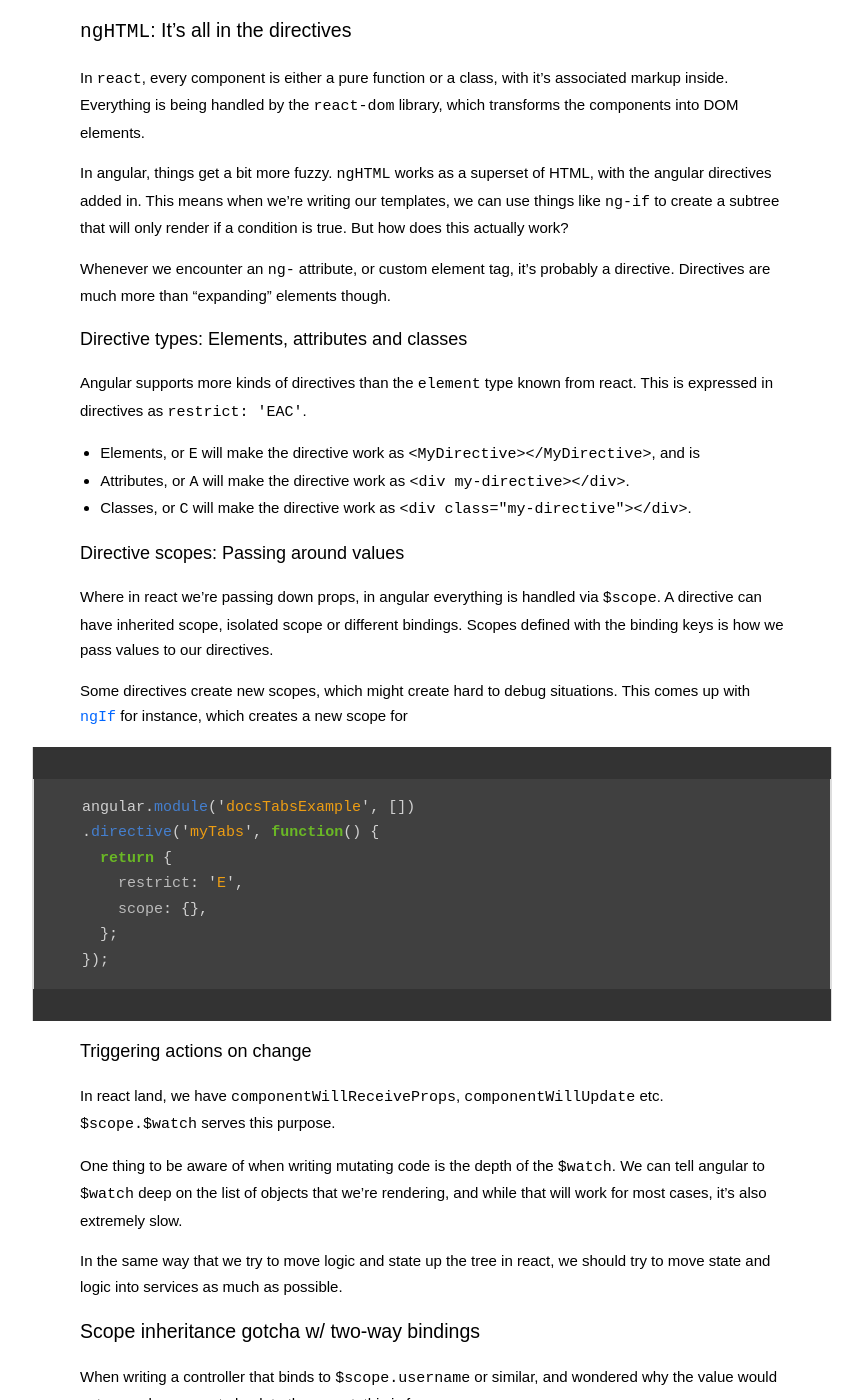
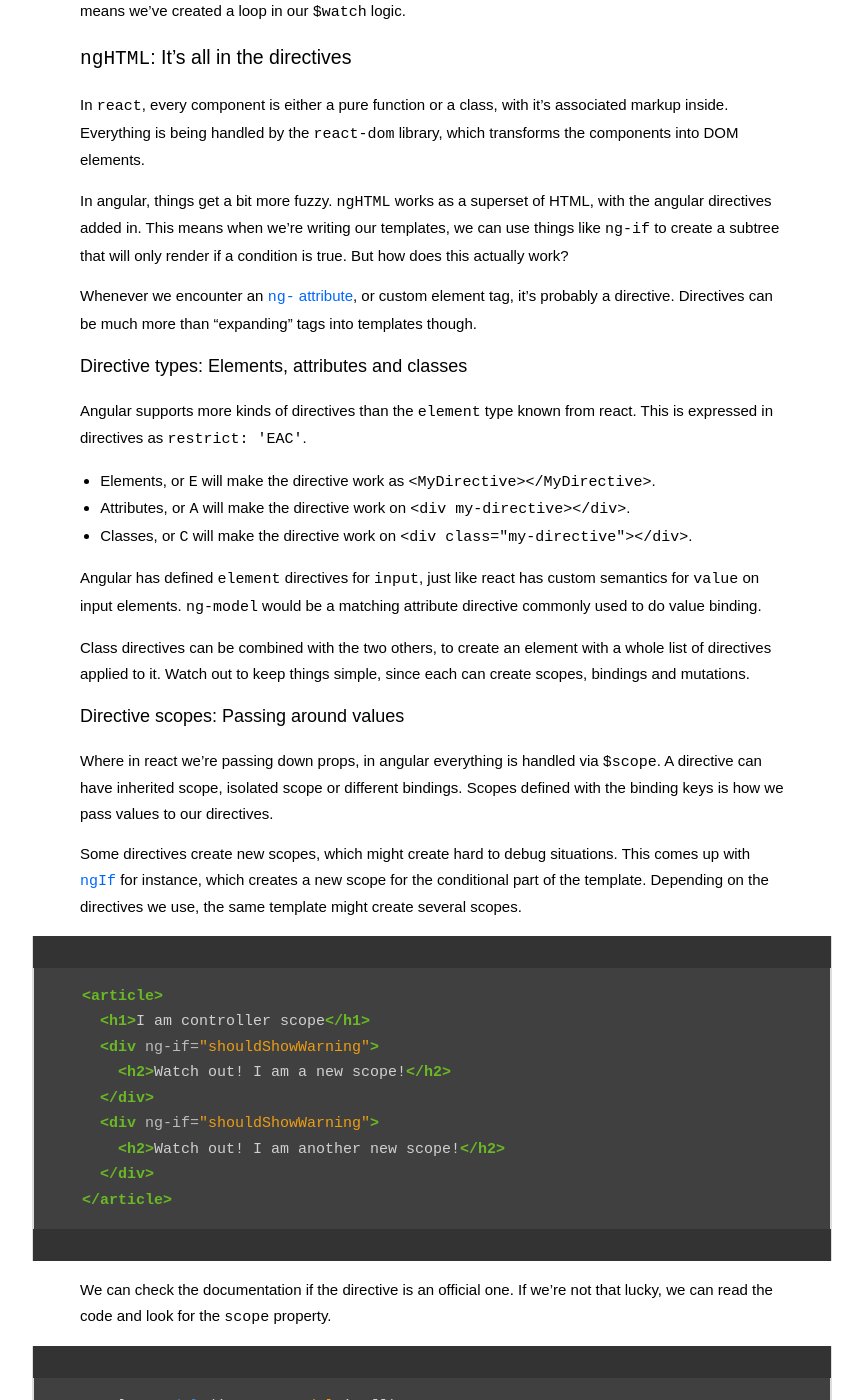
Before and after one commit to wejendorp/dorp.io, a Jekyll site: the page built from _posts/2018-04-17-angularjs-notes.md, in a window 1280 px wide and 1400 px high, scrolled down 1032 px. Shown: the whole window, without its empty margins (208-1071 px from the left). Built offline with Jekyll 4.4.1, drawn with Linux system fonts in a browser that asks for light colours; comment, search, counter and statistics services are not loaded; some of the changed text lies outside the part shown.

Commit message:
Finish some sentences

````diff
--- a/_posts/2018-04-17-angularjs-notes.md
+++ b/_posts/2018-04-17-angularjs-notes.md
@@ -35,7 +35,8 @@
 ones are covered by directives such as `ngFocus`, but binding via DOM methods will cause the callback
 to happen outside of angular land.
 
-Take care not to create side-effect loops from the `$digest` cycle.
+Take care not to create side-effect loops from the `$digest` cycle. If we get an `infiniteDigest`, this
+means we've created a loop in our `$watch` logic.
 
 <!-- This feature can be emulated in React by implementing `componentShouldUpdate` functions (maybe?). -->
 
@@ -48,16 +49,22 @@
 added in. This means when we're writing our templates, we can use things like `ng-if` to create a
 subtree that will only render if a condition is true. But how does this actually work?
 
-Whenever we encounter an `ng-` attribute, or custom element tag, it's probably a directive. Directives
-are much more than "expanding" elements though.
+Whenever we encounter an [`ng-` attribute](https://docs.angularjs.org/api/ng/directive), or custom element tag,
+it's probably a directive. Directives can be much more than "expanding" tags into templates though.
 
 ###  Directive types: Elements, attributes and classes
 Angular supports more kinds of directives than the `element` type known from react. This is expressed
 in directives as `restrict: 'EAC'`.
 
-- Elements, or `E` will make the directive work as `<MyDirective></MyDirective>`, and is
-- Attributes, or `A` will make the directive work as `<div my-directive></div>`.
-- Classes, or `C` will make the directive work as `<div class="my-directive"></div>`.
+- Elements, or `E` will make the directive work as `<MyDirective></MyDirective>`.
+- Attributes, or `A` will make the directive work on `<div my-directive></div>`.
+- Classes, or `C` will make the directive work on `<div class="my-directive"></div>`.
+
+Angular has defined `element` directives for `input`, just like react has custom semantics for `value`
+on input elements. `ng-model` would be a matching attribute directive commonly used to do value binding.
+
+Class directives can be combined with the two others, to create an element with a whole list of directives
+applied to it. Watch out to keep things simple, since each can create scopes, bindings and mutations.
 
 ### Directive scopes: Passing around values
 Where in react we're passing down props, in angular everything is handled via `$scope`.
@@ -66,35 +73,85 @@
 
 Some directives create new scopes, which might create hard to debug situations.
 This comes up with [`ngIf`](https://docs.angularjs.org/api/ng/directive/ngIf) for instance, which
-creates a new scope for
+creates a new scope for the conditional part of the template. Depending on the directives we use,
+the same template might create several scopes.
 
+```html
+<article>
+  <h1>I am controller scope</h1>
+  <div ng-if="shouldShowWarning">
+    <h2>Watch out! I am a new scope!</h2>
+  </div>
+  <div ng-if="shouldShowWarning">
+    <h2>Watch out! I am another new scope!</h2>
+  </div>
+</article>
+```
+
+We can check the documentation if the directive is an official one. If we're not
+that lucky, we can read the code and look for the `scope` property.
 
 ```js
-angular.module('docsTabsExample', [])
-.directive('myTabs', function() {
+angular.module('myInputModule', [])
+.directive('myInput', function() {
   return {
-    restrict: 'E',
-    scope: {},
+    // ...
+    scope: {}
+    // ...
   };
 });
 ```
 
+[Directive scope](https://spin.atomicobject.com/2015/10/14/angular-directive-scope/) is a complex thing.
+Understanding it will make tracing values and debugging much easier.
 
+If the value is not there, or is falsy, the directive will execute in the parent scope. This should
+only be used if the directive doesn't modify scope in any way, since it will modify the parents data.
+A truthy value will create a fresh scope that inherits from the parent.
+
+Isolated scope is what we want, when coming from react though. This creates a scope that does not inherit
+any values, and we can rely on only the attributes that are passed down via scope bindings:
+
+```js
+scope: {
+  value: '=' // two-way binding to the value property on the element
+}
+```
+
+We can do a lot crazier things than that with angular, but building simple components like we know
+from react is easy enough with just this kind of isolated scope bindings and `E` type directives.
 
 ### Triggering actions on change
 In react land, we have `componentWillReceiveProps`, `componentWillUpdate` etc.
 `$scope.$watch` serves this purpose.
 
-
 One thing to be aware of when writing mutating code is the depth of the `$watch`. We can tell angular
 to `$watch` deep on the list of objects that we're rendering, and while that will work for most cases,
 it's also extremely slow.
 
-In the same way that we try to move logic and state up the tree in react, we should try to move state
-and logic into services as much as possible.
+Consider a (contrived) list of users, where we want to react when the list is empty:
+```js
+$scope.$watch('users', () => {
+  if (!$scope.users.length) {
+    alert('No users found, sorry');
+  }
+});
+```
+The values will be shallow compared, unless the `deep` flag is added. This is equivalent to a `PureComponent` in
+react.
 
 
-## Scope inheritance gotcha w/ two-way bindings
+## Scopes and data storage
+In the same way that we try to move logic and state up the tree in react, we should try to move state
+and logic into services as much as possible. Putting data on the `$scope` or `this` of a controller
+can be considered equivalent to putting the values in a component via `setState`. As such, only values
+that should be considered implementation details should live here.
+
+Another nice take-away that can be implemented when building angular apps is the immutable values in
+the datastore. For angular this could be done by returning clones to the controllers, so that mutations
+are local, or by returning frozen objects to enforce purity.
+
+### Prototypical inheritance gotchas
 When writing a controller that binds to `$scope.username` or similar, and wondered why
 the value would not properly propagate back to the parent, this is for you.
 
````
